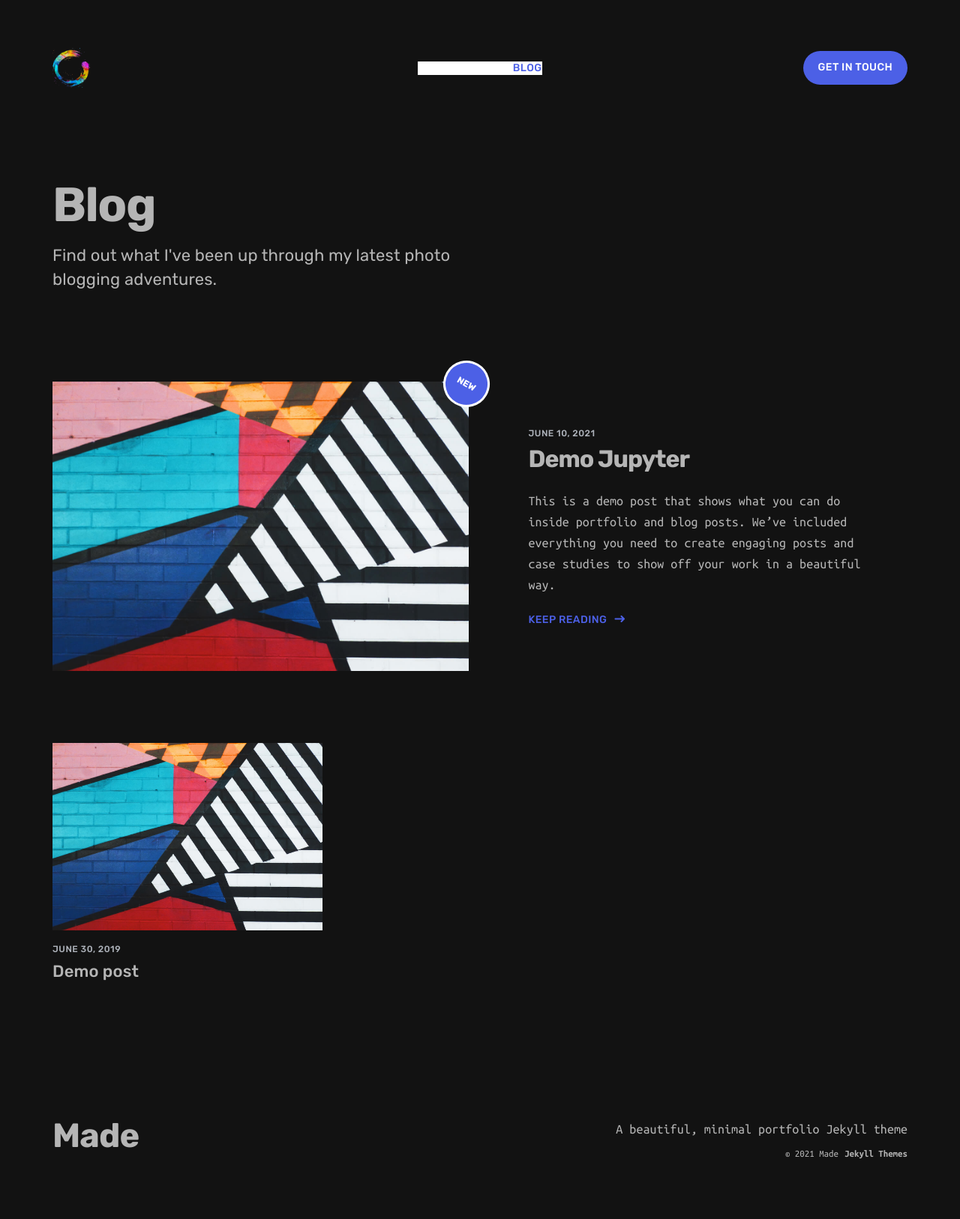
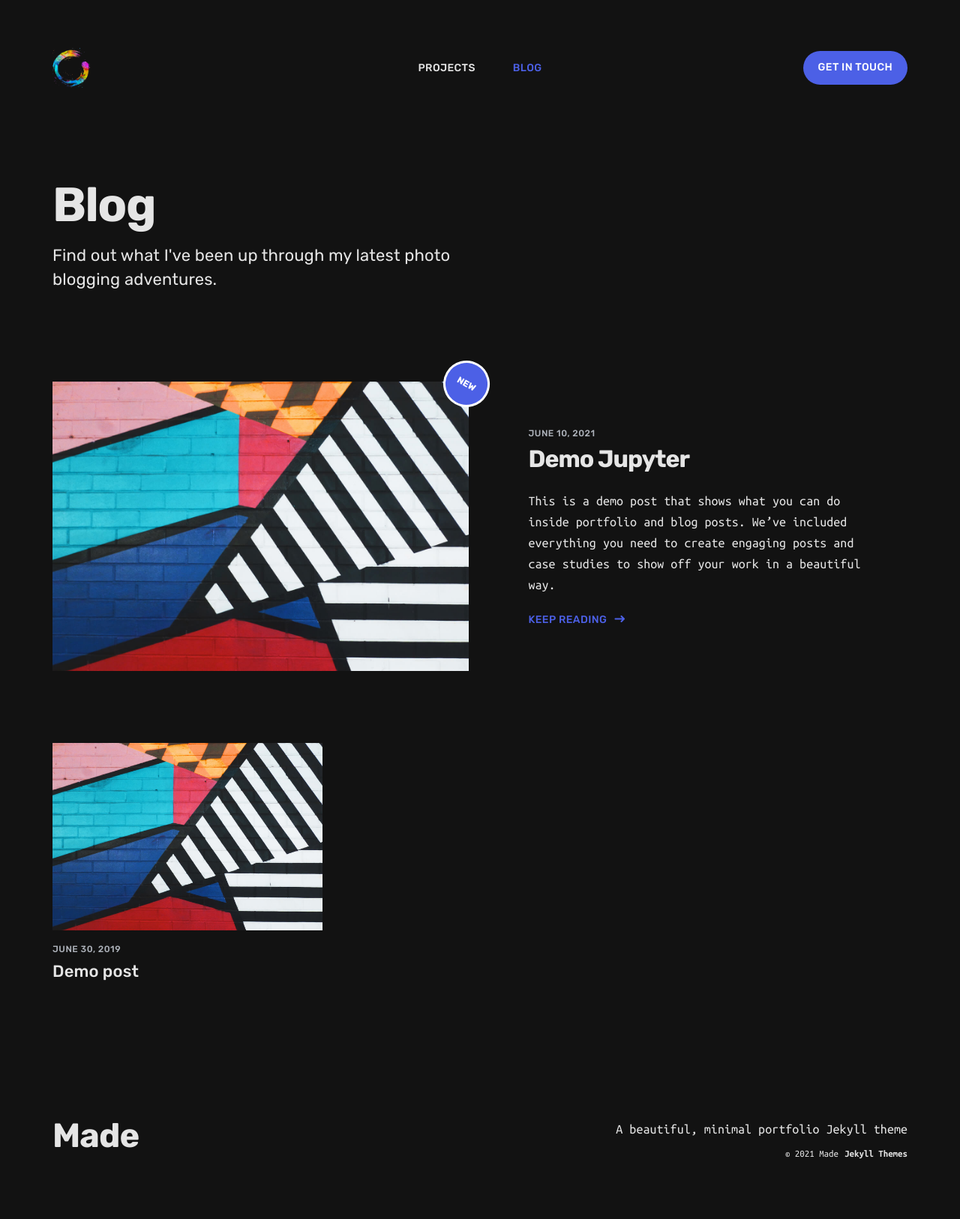
Before and after one commit to sekaizato/BADS7105-CRM, a Jekyll site: the page built from blog/index.html, in a window 1280 px wide. Shown: the whole page at 75% size. Built offline with Jekyll 4.4.1, drawn with Linux system fonts in a browser that asks for light colours; nearby versions of some CDN libraries; the list of posts is cut into pages by our own code.

Commit message:
Update Menu Bar Color

```diff
--- a/_data/settings.yml
+++ b/_data/settings.yml
@@ -63,7 +63,7 @@ color_settings:
   background_color: '#121212'
   background_alt_color: '#1E1E1E'
 
-  text_dark_color: 'rgba(255, 255, 255, 0.69)'
+  text_dark_color: 'rgba(255, 255, 255, 0.89)'
   text_medium_color: '#6C7A89'
   text_light_color: '#AEB3BB'
 
--- a/_sass/_includes/_component__header.scss
+++ b/_sass/_includes/_component__header.scss
@@ -43,7 +43,7 @@
     justify-content: center;
     width: 100vw;
     height: 100vh;
-    background-color: white;
+    background-color: rgba(0,0,0,0);
     position: fixed;
     top: 10px;
     left: 0;
```
